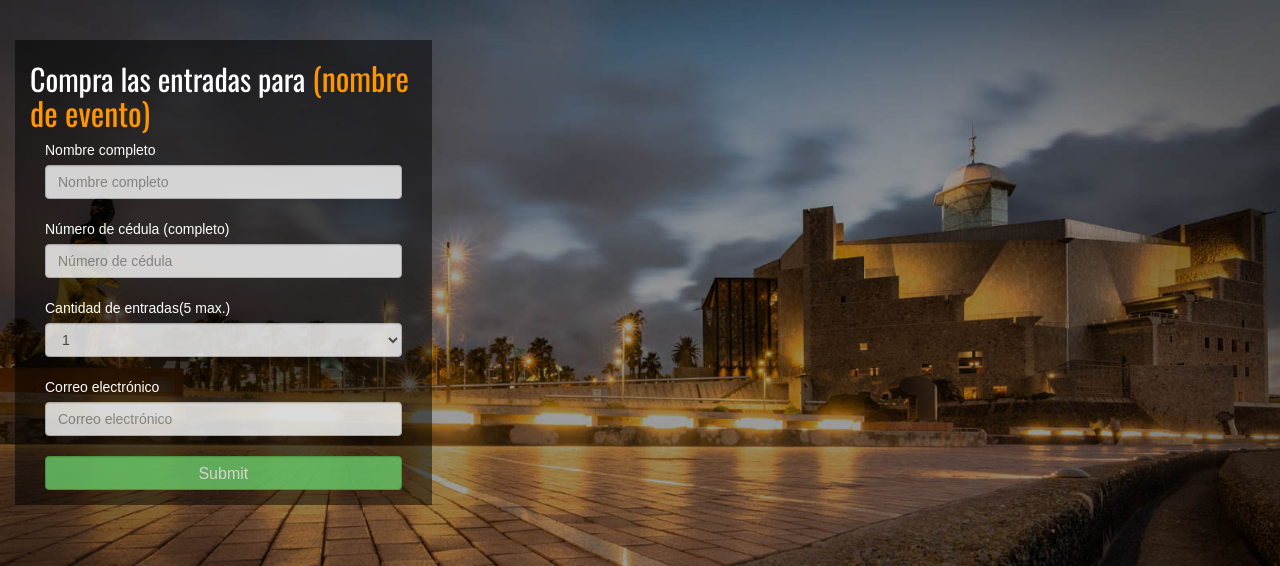
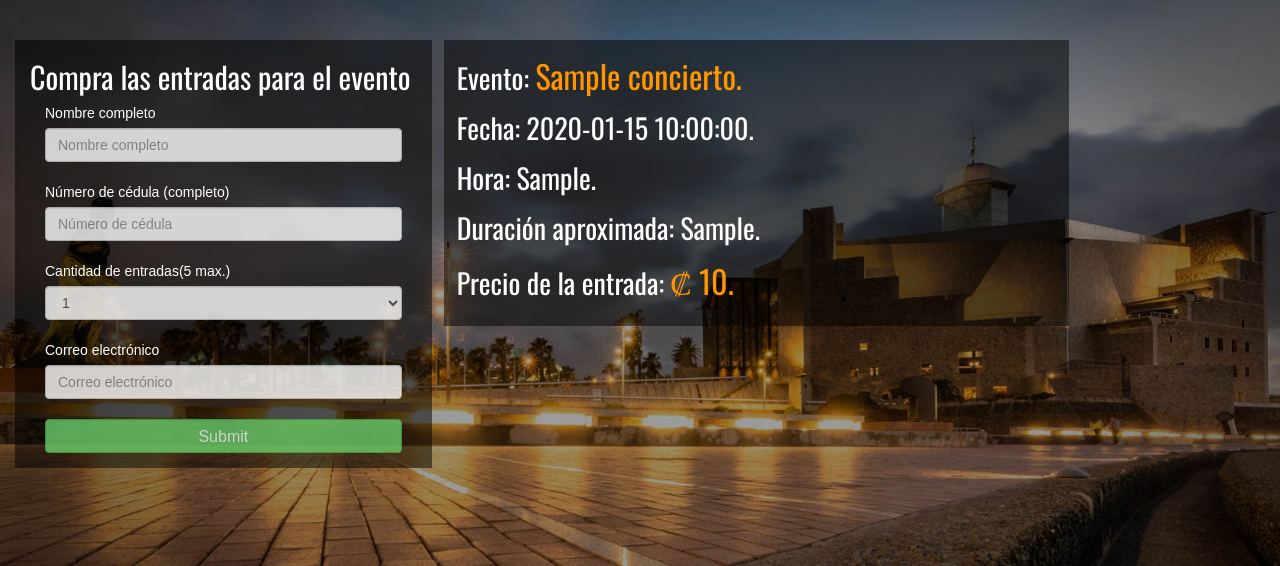
Before and after one commit to holtlanf999/proyecto-auditorio, a PHP site: page /buy.php?id=1 in a window 1280 px wide. Shown: the part 70-636 px from the top of the page. Run offline with PHP 8.4, Linux system fonts and the light colour scheme; tables that the repository leaves empty or names only in its code hold one stand-in row (values such as "Sample post").

Commit message:
Se agrega descripción de evento correspondiente a buy.php

```diff
--- a/buy.php
+++ b/buy.php
@@ -2,9 +2,19 @@
 error_reporting(E_ALL);
 ini_set('display_errors', 1);
 
+require_once('./classes/concertClass.php');
+
+$id = $_GET['id'];
+
+// instace of the items
+$concertData = new drawConcertTable();
+
+// get all items on the database from concierto and entrada
+$concertItems= $concertData->eventInfo($id);
+
 include('views/header.php');
 include('views/body.php');
 include('views/form.php');
+include('views/event-info.php');
 include('views/footer.php');
-
 ?>
--- a/classes/concertClass.php
+++ b/classes/concertClass.php
@@ -21,6 +21,25 @@ class drawConcertTable extends Database{
 
 		// execute the query
 		if($query->execute()){
+
+			// return the query result
+			return $query->fetchAll();
+		}
+		return false;
+	}
+
+	function eventInfo($id){
+
+		// get event items depending on id in concierto table
+		$query = $this->connection->prepare('SELECT idConcierto, tituloConcierto, fechaConcierto, horaConcierto, duracionConcierto, precioConcierto FROM concierto WHERE idConcierto = :id');
+
+		// bind data
+		$bind = array(
+			':id' => $id
+		);
+
+		// execute the query
+		if($query->execute($bind)){
 
 			// return the query result
 			return $query->fetchAll();
--- a/css/main.css
+++ b/css/main.css
@@ -67,6 +67,13 @@ body {
 	text-decoration: none;
 }
 
+.info-event{
+	font-family: Oswald;
+	font-size: 2em;
+	margin-left: 1%;
+	padding: 1%;
+}
+
 /* ========================== second page ========================= */
 
 .buy_page{
--- /dev/null
+++ b/views/event-info.php
@@ -0,0 +1,13 @@
+<?php
+	foreach ($concertItems as $key => $item) {
+		echo'
+			<div class="table-container col-md-6 info-event">
+				<p>'.'Evento: <span>'.$item['tituloConcierto'].'.</span>'.'</p>
+				<p>'.'Fecha: '.$item['fechaConcierto'].'.'.'</p>
+				<p>'.'Hora: '.$item['horaConcierto'].'.'.'</p>
+				<p>'.'Duración aproximada: '.$item['duracionConcierto'].'.'.'</p>
+				<p>'.'Precio de la entrada:  <span>&#8353 '.$item['precioConcierto'].'.<span>'.'</p>
+			</div>
+		';
+	}
+?>
--- a/views/form.php
+++ b/views/form.php
@@ -3,9 +3,10 @@
 error_reporting(E_ALL);
 ini_set('display_errors', 1);
 
+
 echo
 '<div class="col-md-4 table-container">
-	<h2>Compra las entradas para <span>(nombre de evento)</span></h2>
+	<h2>Compra las entradas para el evento</h2>
 	<form action="thanks.php?id='.$_GET['id'].'" method="POST">
 		<div class="form-group col-md-12">
 			<label for="name">Nombre completo</label>
--- a/views/table.php
+++ b/views/table.php
@@ -7,7 +7,6 @@ ini_set('display_errors', 1);
  */
 
 require_once('./classes/concertClass.php');
-
 
 // instace of the items
 $concert = new drawConcertTable();
```
Also changed, not shown: thanks.php (+10 -11 lines).
